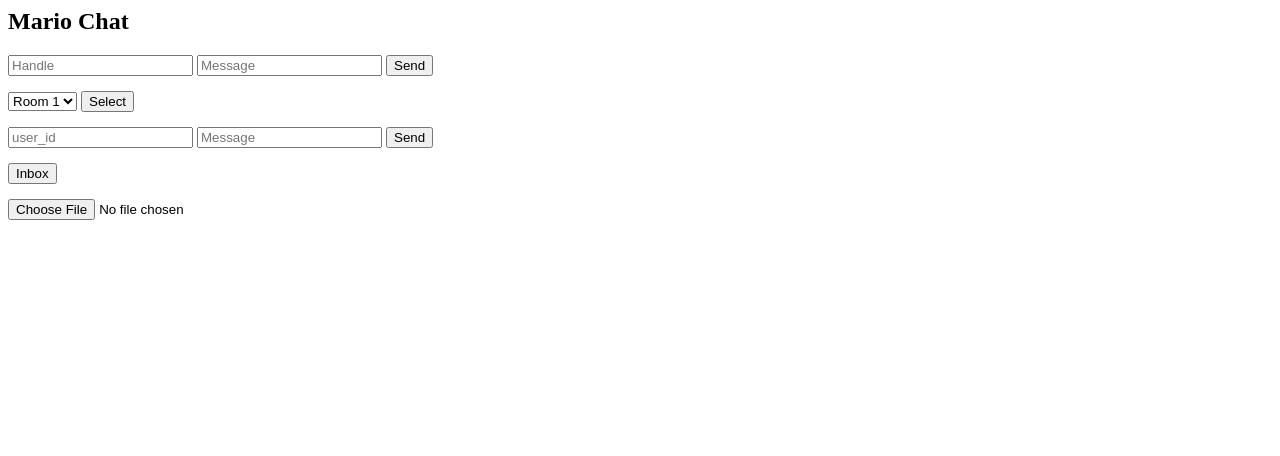
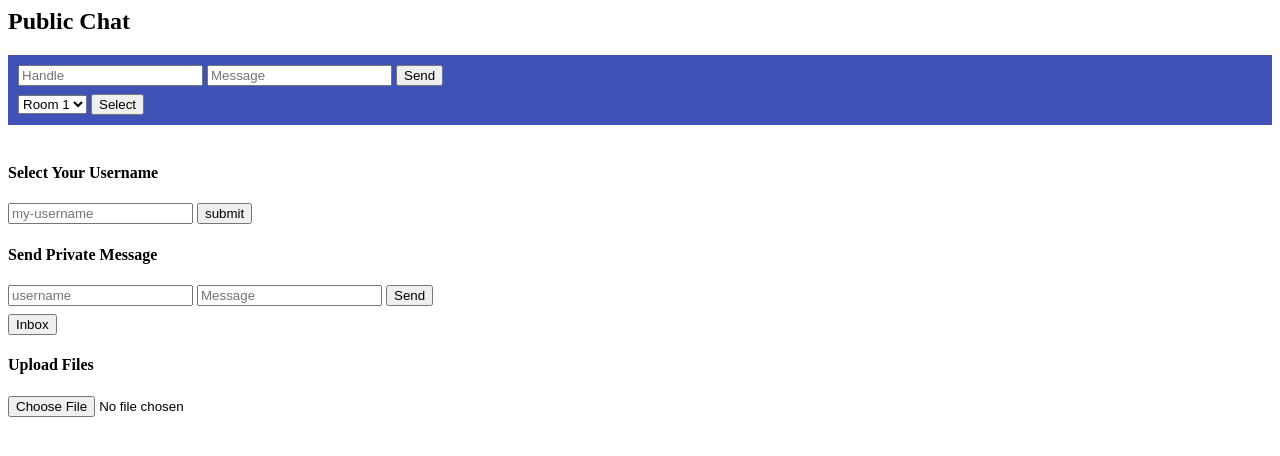
Before and after one commit to arian51/Chatty-socket.io, a plain HTML site: page public_html/index.html in a window 1280 px wide. Drawn offline with Linux system fonts and the light colour scheme.

Commit message:
private chat finished - (going to make it more robust)

```diff
--- a/public_html/index.html
+++ b/public_html/index.html
@@ -17,23 +17,28 @@
       #ul_form {
         display: none;
       }
+
+      div {
+        margin-top: 8px;
+      }
+
     </style>
   </head>
+
   <body>
     <!-- <button id="ul_btn">Select File</button>
  -->
     <div id="mario-chat">
-      <h2>Mario Chat</h2>
+      <h2>Public Chat</h2>
       <div id="chat-window">
         <div id="output"></div>
       </div>
-      <div id="chat-box">
+      <div id="chat-box" style="background-color:#3f53b7; padding: 10px;">
         <input id="handle" type="text" placeholder="Handle" />
         <input id="message" type="text" placeholder="Message" />
         <button id="send">Send</button>
-      </div>
 
-      <div class="" id="choose-room" style="margin-top:15px;">
+        <div class="" id="choose-room">
           <select id="room">
             <option value="room1">Room 1</option>
             <option value="room2">Room 2</option>
@@ -42,18 +47,34 @@
           </select>
           <button id="enter-room">Select</button>
         </div>
+      </div>
 
-      <div id="private-message" style="margin-top: 15px;">
+      <br>
+
+      <div id="private-message">
+        <h4>Select Your Username</h4>
         <div id="chat-window">
           <div id="private-output"></div>
         </div>
+        <div id="choose-usename">
+          <input id="my-username" type="text" placeholder="my-username" />
+          <button id="submit-username">submit</button>
+        </div>
+
+        <div class="header"><h4>Send Private Message</h4></div>
+
         <div id="chat-box">
-          <input id="user-id" type="text" placeholder="user_id" />
-          <input id="message" type="text" placeholder="Message" />
+          <input id="username" type="text" placeholder="username" />
+          <input id="pvMessage" type="text" placeholder="Message" />
           <button id="send-private">Send</button>
         </div>
-		<button id="my-messages" style="margin-top: 15px;">Inbox</button>
+        <div>
+          <button id="my-messages">Inbox</button>
         </div>
+      </div>
+
+
+      <div class="header"><h4>Upload Files</h4></div>
 
       <div id="upload-file" style="margin-top:15px;">
         <input type="file" id="plain_input_element" />
```
Also changed, not shown: app.js (+17 -9 lines), public_html/config.js (+29 -15 lines). Lines whose indentation alone changed are shown as unchanged.
